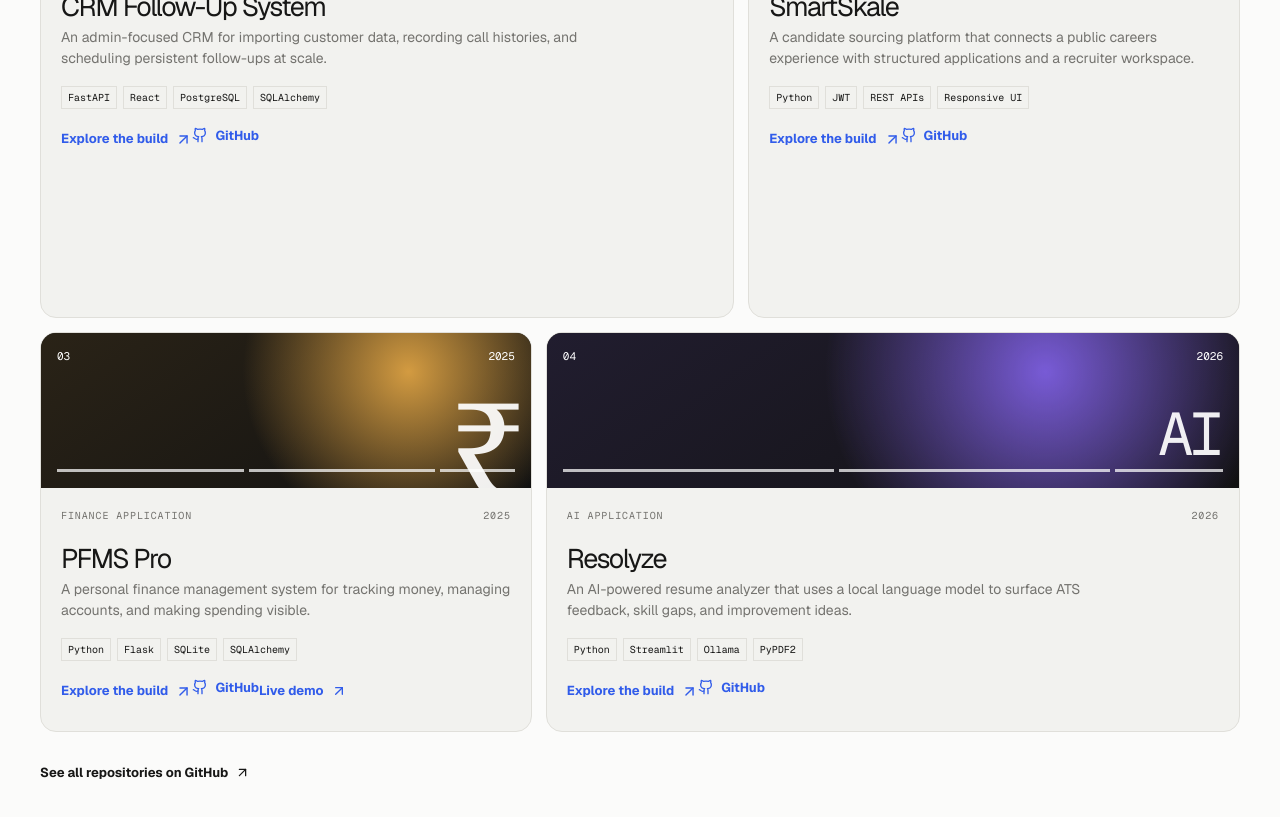
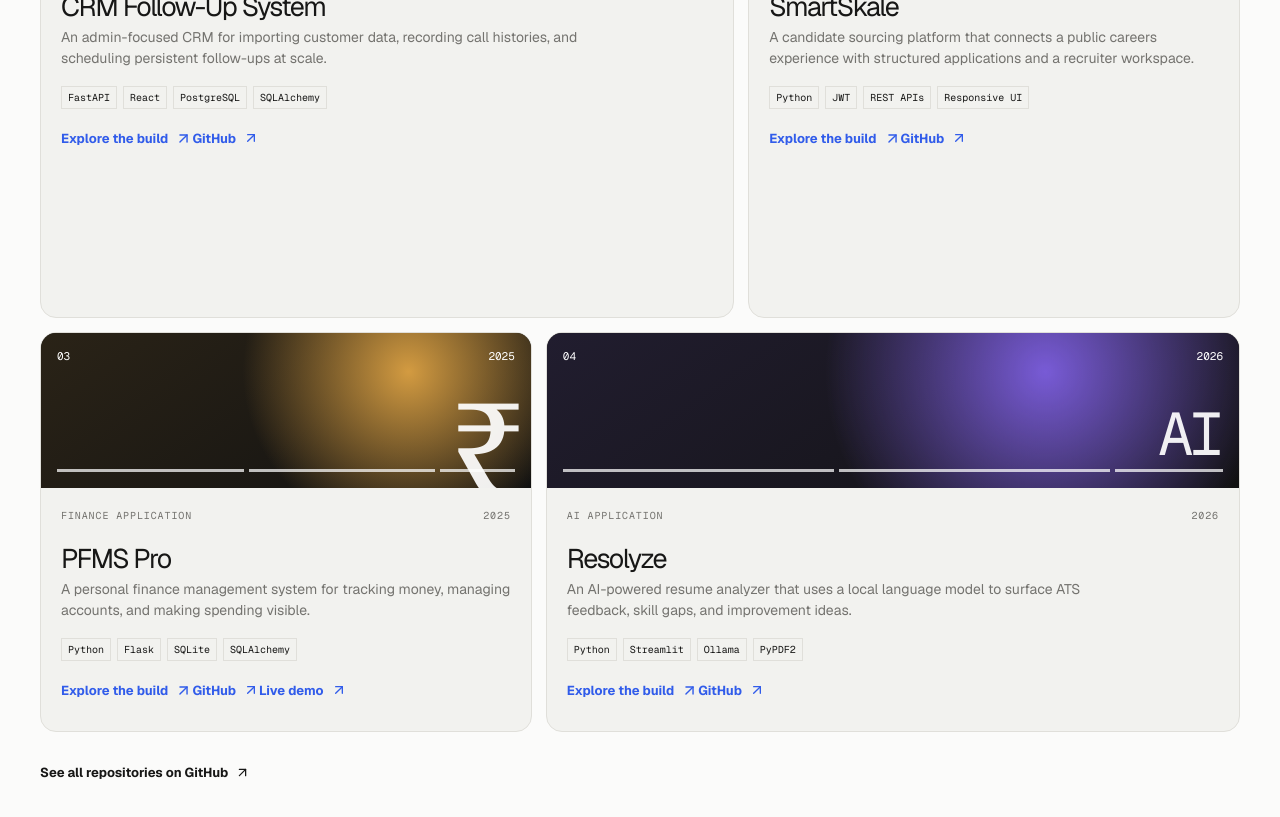
Before and after one commit to Kunal-debug1/Portfolio, a Next.js app: page / in a window 1280 px wide. Shown: the part 1760-2577 px from the top of the page. Built offline with nearby package versions, Linux system fonts and the light colour scheme.

Commit message:
Fix lucide icon build error

```diff
--- a/src/components/project-explorer.tsx
+++ b/src/components/project-explorer.tsx
@@ -1,6 +1,6 @@
 "use client";
 import Link from "next/link";
-import { ArrowUpRight, Github } from "lucide-react";
+import { ArrowUpRight } from "lucide-react";
 import { useMemo, useState } from "react";
 import type { Project } from "@/data/portfolio";
 
@@ -32,7 +32,7 @@ export function ProjectExplorer({ projects }: { projects: Project[] }) {
           <div className="tags">{project.technologies.map(t => <span key={t}>{t}</span>)}</div>
           <div className="project-actions">
             <Link className="project-link" href={`/work/${project.slug}`}>Explore the build <ArrowUpRight size={17} /></Link>
-            <a className="project-link" href={project.github} target="_blank" rel="noreferrer"><Github size={16} /> GitHub</a>
+            <a className="project-link" href={project.github} target="_blank" rel="noreferrer">GitHub <ArrowUpRight size={16} /></a>
             {project.live && <a className="project-link" href={project.live} target="_blank" rel="noreferrer">Live demo <ArrowUpRight size={16} /></a>}
           </div>
         </div>
```
